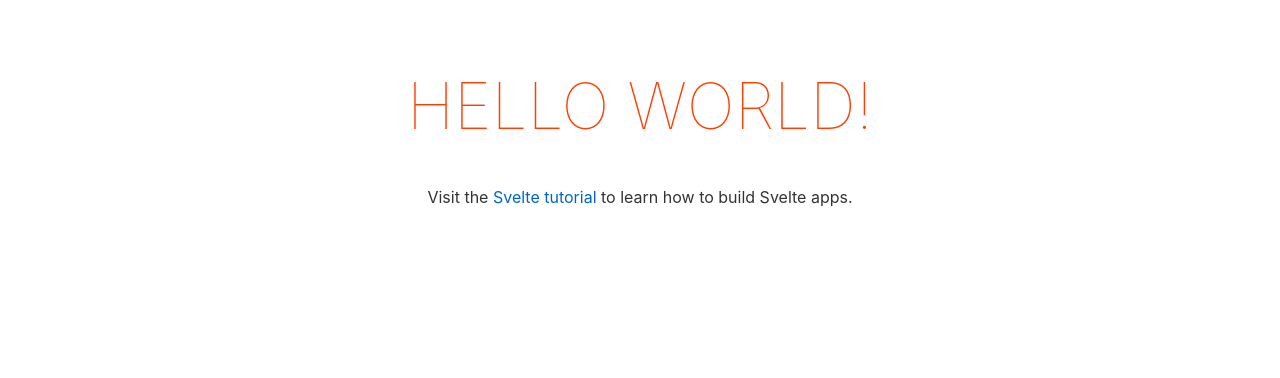
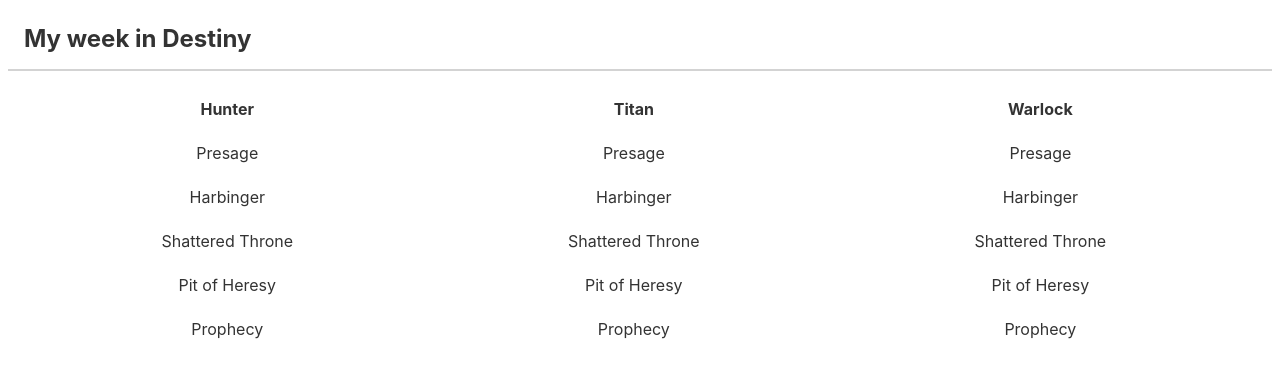
Before and after one commit to fkresler/myweekindestiny, a Svelte app: page / in a window 1280 px wide. Shown: the top 378 px of the page. Built offline with nearby package versions, Linux system fonts and the light colour scheme.

Commit message:
Destiny weekly state

```diff
--- a/public/index.html
+++ b/public/index.html
@@ -4,7 +4,7 @@
 	<meta charset='utf-8'>
 	<meta name='viewport' content='width=device-width,initial-scale=1'>
 
-	<title>Svelte app</title>
+	<title>My week in Destiny</title>
 
 	<link rel='icon' type='image/png' href='/favicon.png'>
 	<link rel='stylesheet' href='/global.css'>
@@ -13,6 +13,6 @@
 	<script defer src='/build/bundle.js'></script>
 </head>
 
-<body>
-</body>
+<body></body>
+
 </html>
--- a/src/App.svelte
+++ b/src/App.svelte
@@ -1,30 +1,105 @@
 <script lang="ts">
-	export let name: string;
+  type ActivityDefinition = {
+    id: ActivityIdentifier;
+    order: number;
+    name: string;
+    hunterDef?: CharacterActivityDefinition;
+    warlockDef?: CharacterActivityDefinition;
+    titanDef?: CharacterActivityDefinition;
+  };
+
+  type CharacterActivityDefinition = {
+    isActivated?: boolean;
+    note?: string;
+  };
+
+  enum ActivityIdentifier {
+    PRESAGE,
+    HARBINGER,
+    SHATTERED_THRONE,
+    PIT_OF_HERESY,
+    PROPHECY,
+  }
+
+  const activities: ActivityDefinition[] = [
+    {
+      id: ActivityIdentifier.PRESAGE,
+      order: 1,
+      name: "Presage",
+    },
+    {
+      id: ActivityIdentifier.HARBINGER,
+      order: 2,
+      name: "Harbinger",
+    },
+    {
+      id: ActivityIdentifier.SHATTERED_THRONE,
+      order: 3,
+      name: "Shattered Throne",
+    },
+    {
+      id: ActivityIdentifier.PIT_OF_HERESY,
+      order: 4,
+      name: "Pit of Heresy",
+    },
+    {
+      id: ActivityIdentifier.PROPHECY,
+      order: 5,
+      name: "Prophecy",
+    },
+  ];
 </script>
 
+<header>My week in Destiny</header>
+
 <main>
-	<h1>Hello {name}!</h1>
-	<p>Visit the <a href="https://svelte.dev/tutorial">Svelte tutorial</a> to learn how to build Svelte apps.</p>
+  <section>
+    <div class="section-header">Hunter</div>
+    {#each activities as activity}
+      <div>{activity.name}</div>
+    {/each}
+  </section>
+  <section>
+    <div class="section-header">Titan</div>
+    {#each activities as activity}
+      <div>{activity.name}</div>
+    {/each}
+  </section>
+  <section>
+    <div class="section-header">Warlock</div>
+    {#each activities as activity}
+      <div>{activity.name}</div>
+    {/each}
+  </section>
 </main>
 
 <style>
+  header {
+    font-weight: bold;
+    font-size: 150%;
+    padding: 1rem;
+    border-bottom: 2px solid lightgrey;
+  }
+
   main {
-		text-align: center;
-		padding: 1em;
-		max-width: 240px;
+    display: flex;
+    flex-direction: row;
+    padding: 1rem;
     margin: 0 auto;
   }
 
-	h1 {
-		color: #ff3e00;
-		text-transform: uppercase;
-		font-size: 4em;
-		font-weight: 100;
+  section {
+    display: inline-block;
+    width: 33%;
+    text-align: center;
   }
 
-	@media (min-width: 640px) {
-		main {
-			max-width: none;
+  section > * {
+    display: block;
+    padding: 0.75rem;
   }
+
+  .section-header {
+    font-weight: bold;
   }
 </style>
--- a/src/main.ts
+++ b/src/main.ts
@@ -2,9 +2,6 @@
 
 const app = new App({
 	target: document.body,
-	props: {
-		name: 'world'
-	}
 });
 
 export default app;
```
Lines whose indentation alone changed are shown as unchanged.
